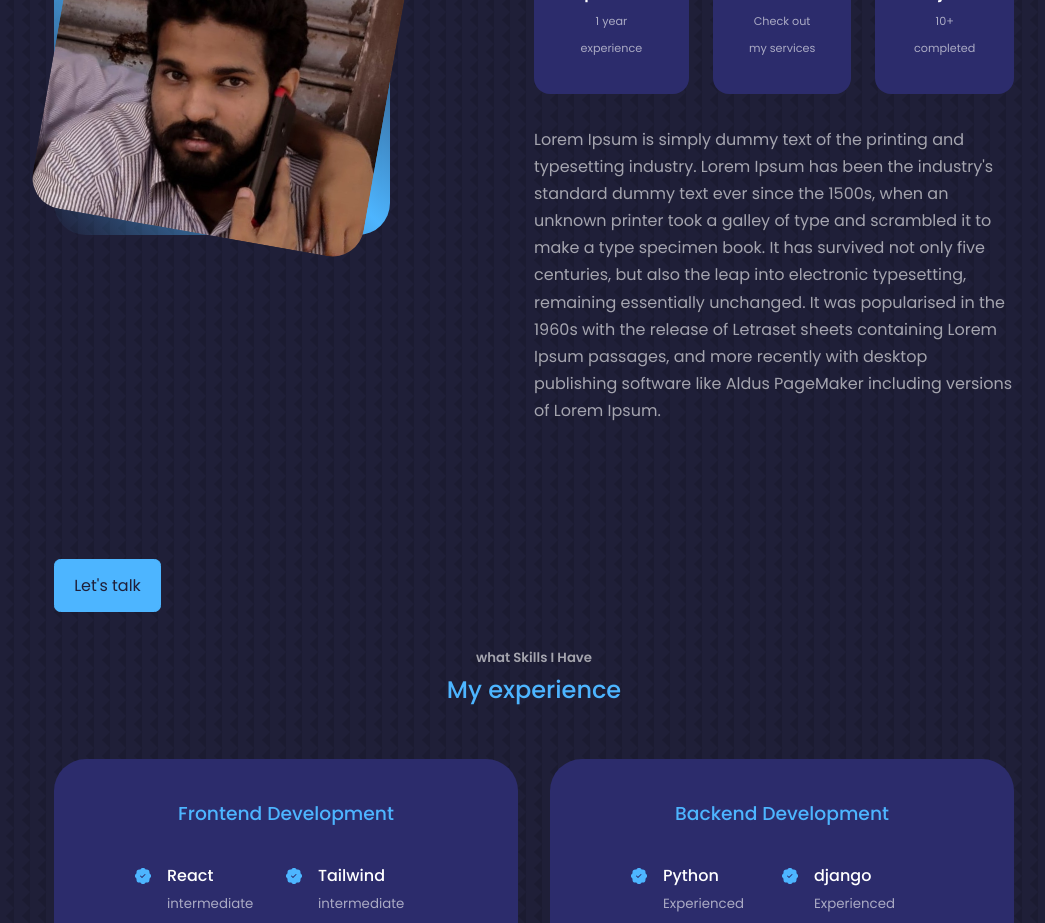
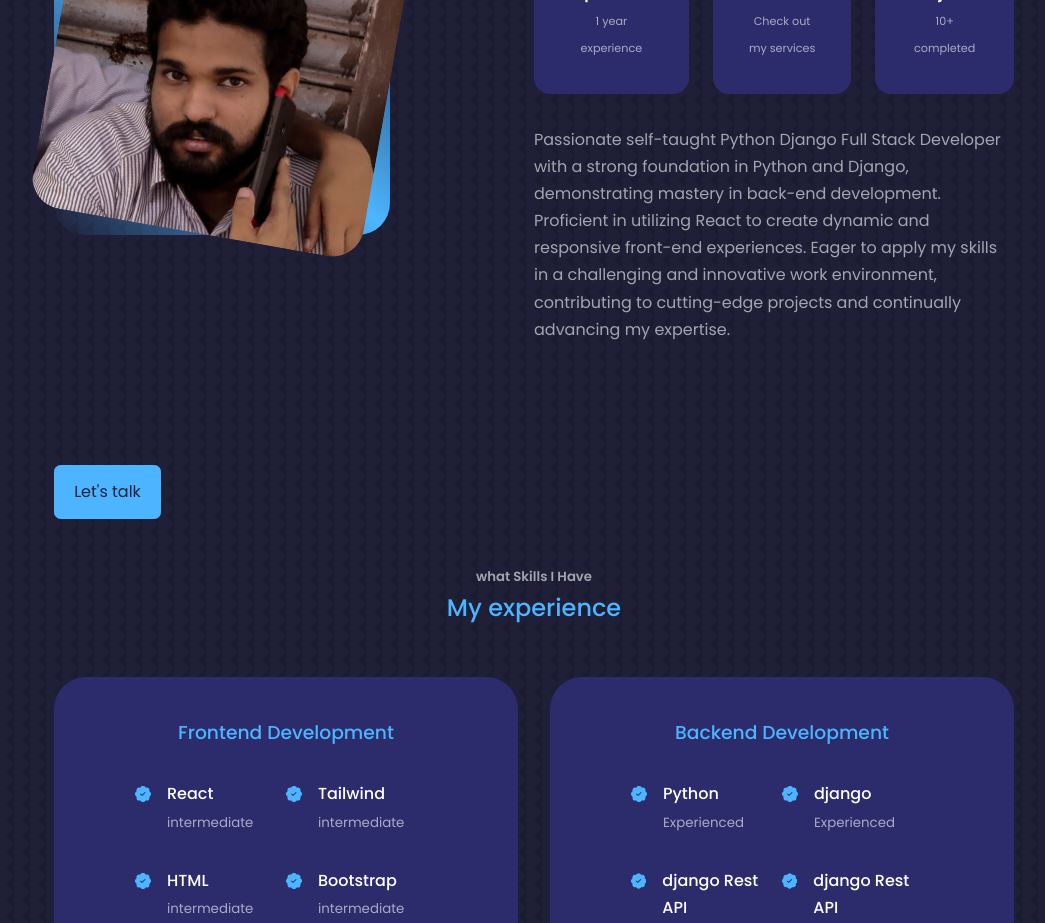
Before and after one commit to vishnu2044/vishnu-narayanan, a React (Create React App) app: page / in a window 1280 px wide. Shown: the part 1140-2063 px from the top of the page, without its empty margins (106-1151 px from the left). Built offline with nearby package versions, Linux system fonts and the light colour scheme.

Commit message:
added about

```diff
--- a/src/components/about/About.jsx
+++ b/src/components/about/About.jsx
@@ -39,8 +39,7 @@ const About = () => {
             </article>
           </div>
           <p>
-          Lorem Ipsum is simply dummy text of the printing and typesetting industry. Lorem Ipsum has been the industry's standard dummy text ever since the 1500s, when an unknown printer took a galley of type and scrambled it to make a type specimen book. It has survived not only five centuries, but also the leap into electronic typesetting, remaining essentially unchanged. It was popularised in the 1960s with the release of Letraset sheets containing Lorem Ipsum passages, and more recently with desktop publishing software like Aldus PageMaker including versions of Lorem Ipsum.
-          </p>
+          Passionate self-taught Python Django Full Stack Developer with a strong foundation in Python and Django, demonstrating mastery in back-end development. Proficient in utilizing React to create dynamic and responsive front-end experiences. Eager to apply my skills in a challenging and innovative work environment, contributing to cutting-edge projects and continually advancing my expertise.          </p>
 
           </div>
           <a href="#contact" className='btn btn-primary'> Let's talk</a>
```
